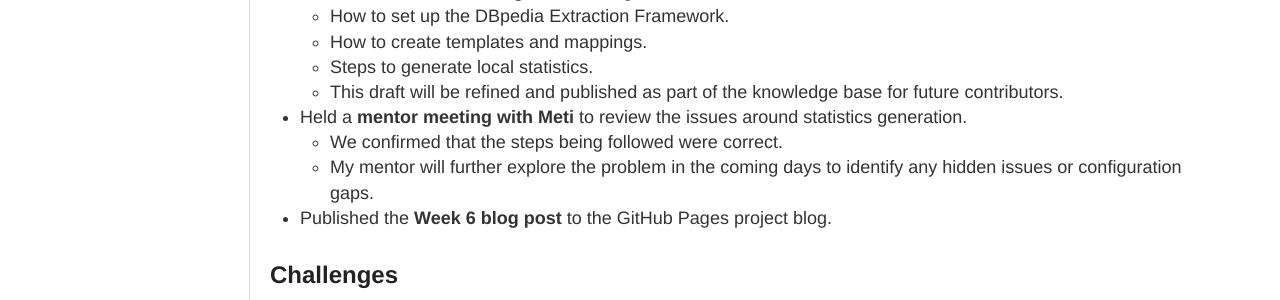
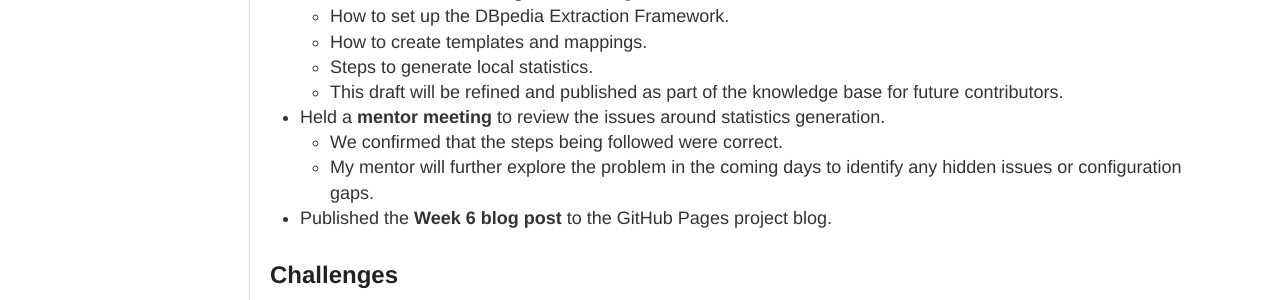
Before and after one commit to contact-andy/gsoc-2025-dbpedia, a Jekyll site: the page built from _posts/2025-07-19-week-7-troubleshooting-statistics-and-midterm-review.md, in a window 1280 px wide. Shown: the part 879-1179 px from the top of the page. Built offline with Jekyll 4.4.1, drawn with Linux system fonts in a browser that asks for light colours.

Commit message:
Update 2025-07-19-week-7-troubleshooting-statistics-and-midterm-review.md

```diff
--- a/_posts/2025-07-19-week-7-troubleshooting-statistics-and-midterm-review.md
+++ b/_posts/2025-07-19-week-7-troubleshooting-statistics-and-midterm-review.md
@@ -31,7 +31,7 @@ This post summarizes the progress made during the seventh GSoC coding week (July
   - Steps to generate local statistics.
   - This draft will be refined and published as part of the knowledge base for future contributors.
 
-- Held a **mentor meeting with Meti** to review the issues around statistics generation.
+- Held a **mentor meeting** to review the issues around statistics generation.
   - We confirmed that the steps being followed were correct.
   - My mentor will further explore the problem in the coming days to identify any hidden issues or configuration gaps.
 
```
